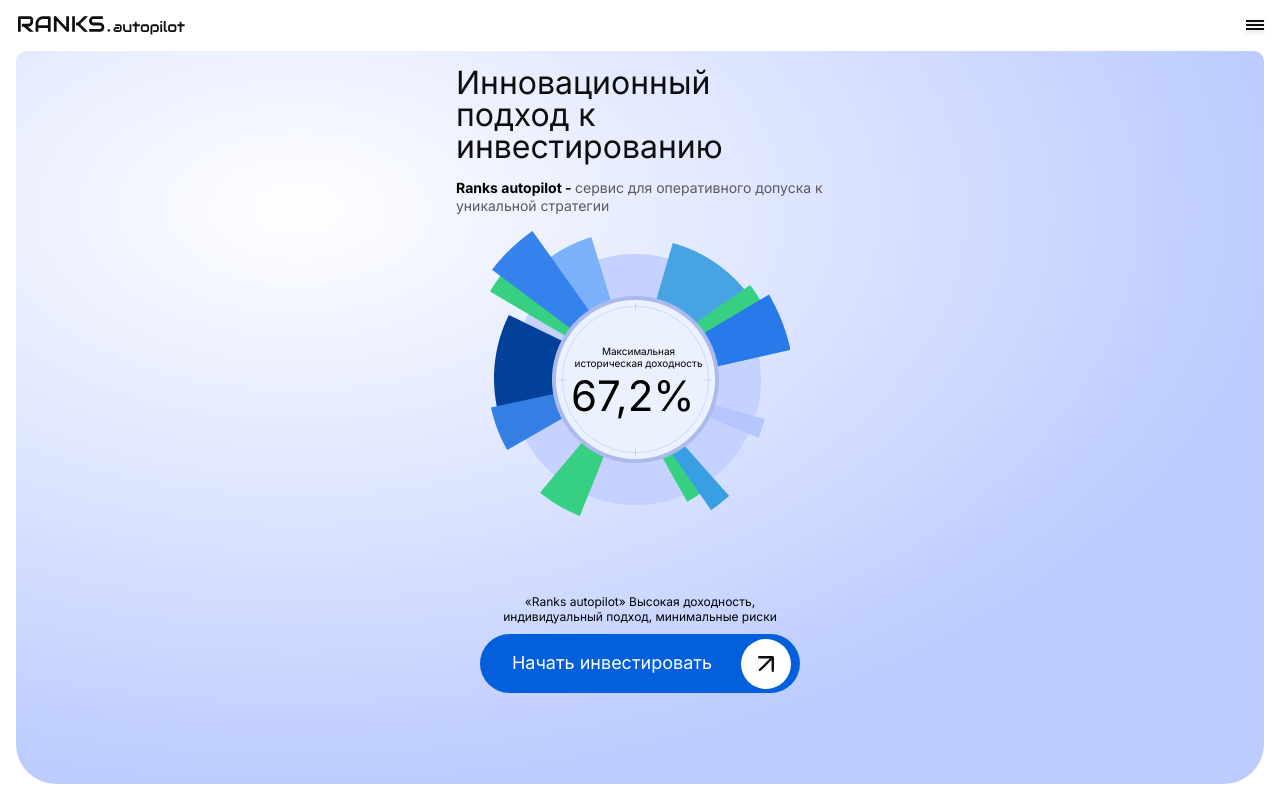
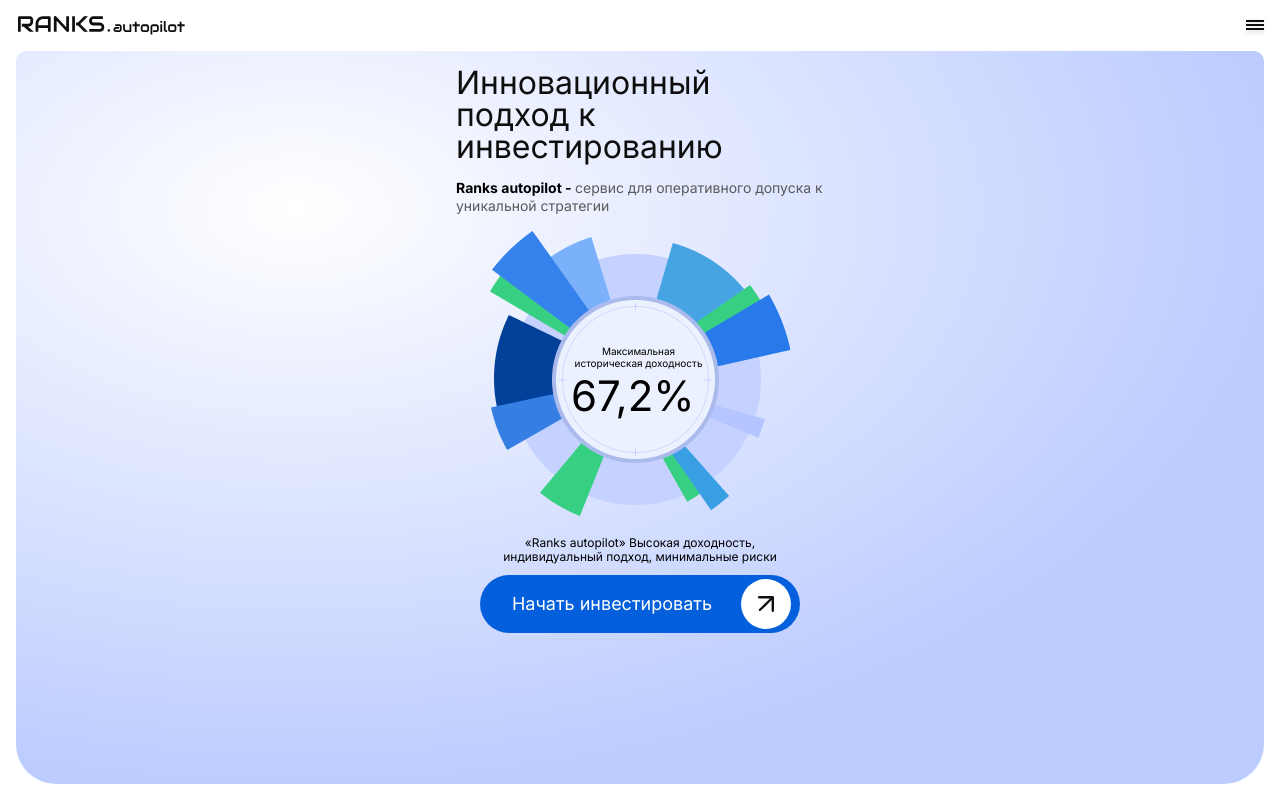
Before and after one commit to NikitaMalofeev/testtimeweb, a React (Vite) app: page / in a window 1280 px wide. Built offline with nearby package versions, Linux system fonts and the light colour scheme.

Commit message:
fix styles for deploy start page

```diff
--- a/src/pages/StartPage/ui/styles.module.scss
+++ b/src/pages/StartPage/ui/styles.module.scss
@@ -73,7 +73,8 @@
     &__profitability {
         position: relative;
         height: 47%;
-        min-height: 285px;
+        max-height: 285px;
+        height: 100%;
         width: 100%;
         background-repeat: no-repeat;
         max-width: 300px;
```
